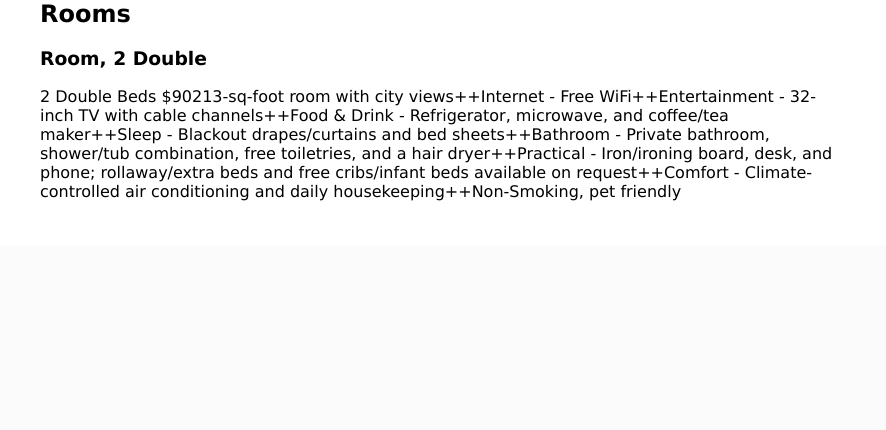
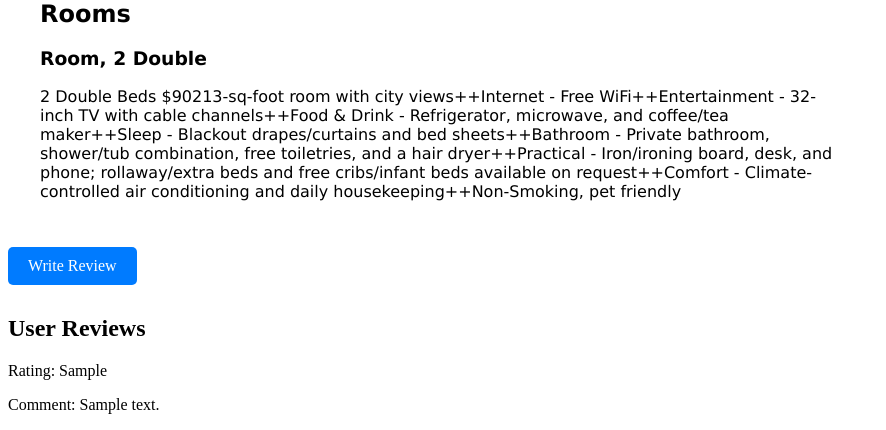
Before and after one commit to Yifei9119/IAT352-PetVentures, a PHP site: page /hoteldetails.php?hotelid=0 in a window 1280 px wide. Shown: the part 1068-1498 px from the top of the page, without its empty margins (0-886 px from the left). Before the commit the page ends 1269 px from the top, so only its background shows below. Run offline with PHP 8.4, Linux system fonts and the light colour scheme; the visitor is signed in with stand-in values (Sample User, id 1); data comes from the database, SQL or seed files in the repository; both versions use the stored data as it was after the commit; tables that the repository leaves empty hold one stand-in row (values such as "Sample post").

Commit message:
add review page，still have bugs

```diff
--- a/css/style.css
+++ b/css/style.css
@@ -191,3 +191,20 @@ h1{
 .availability-check button:hover {
     background-color: #4cae4c;
 }
+
+.review-button {
+    display: inline-block;
+    padding: 10px 20px;
+    margin: 10px 0;
+    background-color: #007bff;
+    color: white;
+    text-align: center;
+    text-decoration: none;
+    border-radius: 5px;
+    transition: background-color 0.3s;
+}
+
+.review-button:hover {
+    background-color: #0056b3;
+    text-decoration: none; /* This will ensure the text-decoration does not change on hover */
+}
--- a/php/hoteldetails.php
+++ b/php/hoteldetails.php
@@ -94,6 +94,35 @@ $stmt->free_result();
 // 	echo "This model is already in your <a href=\"showwatchlist.php\">watchlist</a>.";
 // }
 
+// Check if the user is logged in before showing the review button
+if (isset($_SESSION['user_id'])) {
+    $hotel_id = $_GET['hotelid']; // Ensure you have the hotel's ID available
+    echo "<a href='submit_review.php?hotelid=" . $hotel_id . "' class='review-button'>Write Review</a>";
+} else {
+    echo "<p>You must be <a href='login.php'>logged in</a> to write a review.</p>";
+}
+
+$hotel_id = $_GET['hotelid'];
+$query = "SELECT * FROM reviews WHERE hotel_id = ?";
+$stmt = $db->prepare($query);
+$stmt->bind_param("i", $hotel_id);
+$stmt->execute();
+$result = $stmt->get_result();
+
+if ($result->num_rows > 0) {
+    echo "<h2>User Reviews</h2>";
+    while ($review = $result->fetch_assoc()) {
+        echo "<div class='review'>";
+        echo "<p>Rating: " . htmlspecialchars($review['rating']) . "</p>";
+        echo "<p>Comment: " . htmlspecialchars($review['comment']) . "</p>";
+        echo "</div>";
+    }
+} else {
+    echo "<p>No reviews yet.</p>";
+}
+
+$stmt->close();
+
 include('footer.php');
 $db->close();
 
```
Also changed, not shown: php/submit_review.php (added, +47 -0 lines), data/hotel_models.sql.
